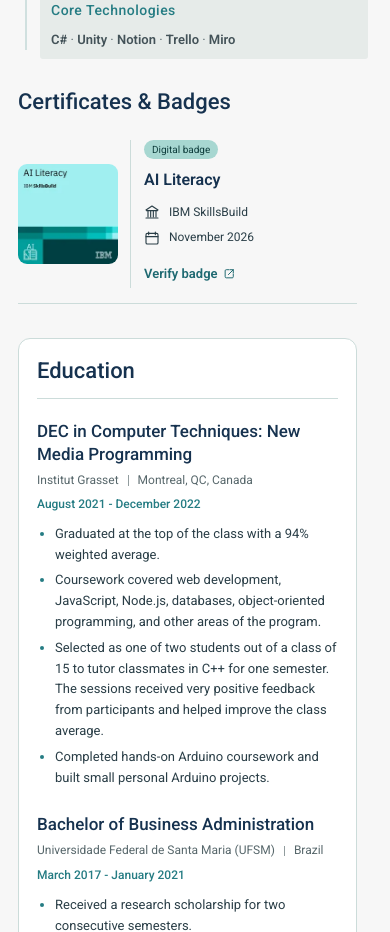
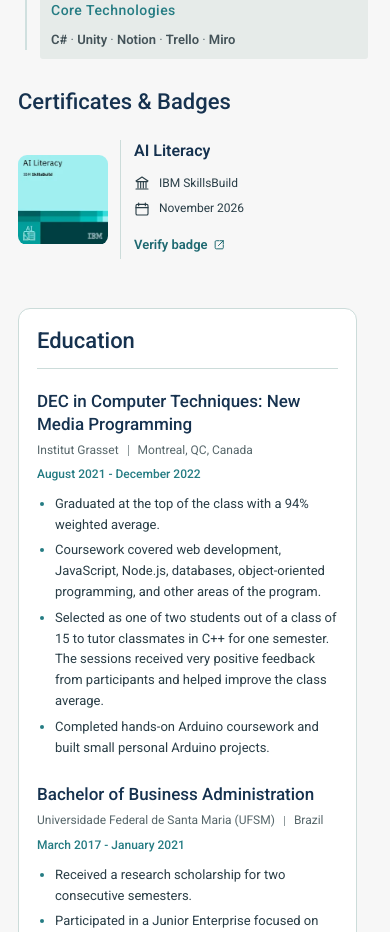
Before and after one commit to Kikasantini/erica-portfolio, a React (Vite) app: page /en/journey in a window 390 px wide. Shown: the part 2860-3792 px from the top of the page. Built offline with nearby package versions, Linux system fonts and the light colour scheme.

Commit message:
Refine certificate layout: smaller image, single-line title, no badge pill or divider

```diff
--- a/src/index.css
+++ b/src/index.css
@@ -4142,12 +4142,12 @@ p {
 .journey-page .journey-overview__certificates .certificate-item,
 :root[data-theme='dark'] .journey-page .journey-overview__certificates .certificate-item {
   display: grid;
-  grid-template-columns: minmax(90px, 132px) minmax(0, 1fr);
+  grid-template-columns: minmax(90px, 119px) minmax(0, 1fr);
   align-items: center;
   gap: 22px;
   padding: 18px 0;
   border: 0;
-  border-bottom: 1px solid var(--soft-border);
+  border-bottom: 0;
   border-radius: 0;
   background: transparent;
   box-shadow: none;
@@ -4157,7 +4157,7 @@ p {
 }
 .journey-page .journey-overview__certificates .certificate-item__thumbnail {
   width: 100%;
-  max-width: 132px;
+  max-width: 119px;
   height: auto;
   aspect-ratio: 1 / 1;
   object-fit: contain;
@@ -4182,11 +4182,15 @@ p {
 .journey-page .journey-overview__certificates .certificate-item__header h3 {
   order: 0;
   margin: 0 0 5px;
-  padding: 0 112px 0 0;
+  padding: 0;
   color: var(--heading-color);
   font-size: 19px;
   font-weight: 600;
   line-height: 1.35;
+  max-width: 100%;
+  white-space: nowrap;
+  overflow: hidden;
+  text-overflow: ellipsis;
 }
 .journey-page .journey-overview__certificates .certificate-item__detail {
   font-size: 13px;
@@ -4198,26 +4202,16 @@ p {
   height: 16px;
   flex: 0 0 16px;
 }
-.journey-page .journey-overview__certificates .certificate-item__kind {
-  position: absolute;
-  inset: 0 0 auto auto;
-  align-self: auto;
-  order: 0;
-  margin: 0;
-  padding: 4px 11px;
-  font-size: 11px;
-  white-space: nowrap;
-}
 @media (max-width: 650px) {
   .journey-page .journey-overview__certificates .certificate-item,
   :root[data-theme='dark'] .journey-page .journey-overview__certificates .certificate-item {
-    grid-template-columns: minmax(76px, 100px) minmax(0, 1fr);
+    grid-template-columns: minmax(68px, 90px) minmax(0, 1fr);
     gap: 12px;
     padding: 15px 0;
   }
   .journey-page .journey-overview__certificates .certificate-item__thumbnail {
     width: 100%;
-    max-width: 100px;
+    max-width: 90px;
   }
   .journey-page .journey-overview__certificates .certificate-item__content {
     padding: 0 0 0 13px;
@@ -4226,20 +4220,12 @@ p {
     padding-right: 0;
     font-size: 16px;
   }
-  .journey-page .journey-overview__certificates .certificate-item__kind {
-    position: static;
-    order: -1;
-    align-self: flex-start;
-    margin-bottom: 2px;
-    padding: 3px 8px;
-    font-size: 10px;
-  }
   .journey-page .journey-overview__certificates .certificate-item__detail { font-size: 12px; }
 }
 @media (max-width: 380px) {
   .journey-page .journey-overview__certificates .certificate-item,
   :root[data-theme='dark'] .journey-page .journey-overview__certificates .certificate-item {
-    grid-template-columns: 78px minmax(0, 1fr);
+    grid-template-columns: 70px minmax(0, 1fr);
     gap: 9px;
   }
 }
--- a/src/pages/Journey.tsx
+++ b/src/pages/Journey.tsx
@@ -154,7 +154,6 @@ export default function Journey() {
                   />
                   <div className="certificate-item__content">
                     <div className="certificate-item__header">
-                      <span className="certificate-item__kind">{t('digitalBadge')}</span>
                       <h3>{certificate.title}</h3>
                       <p className="certificate-item__detail">
                         <svg aria-hidden="true" viewBox="0 0 24 24" fill="none" stroke="currentColor" strokeWidth="1.7" strokeLinecap="round" strokeLinejoin="round">
```
